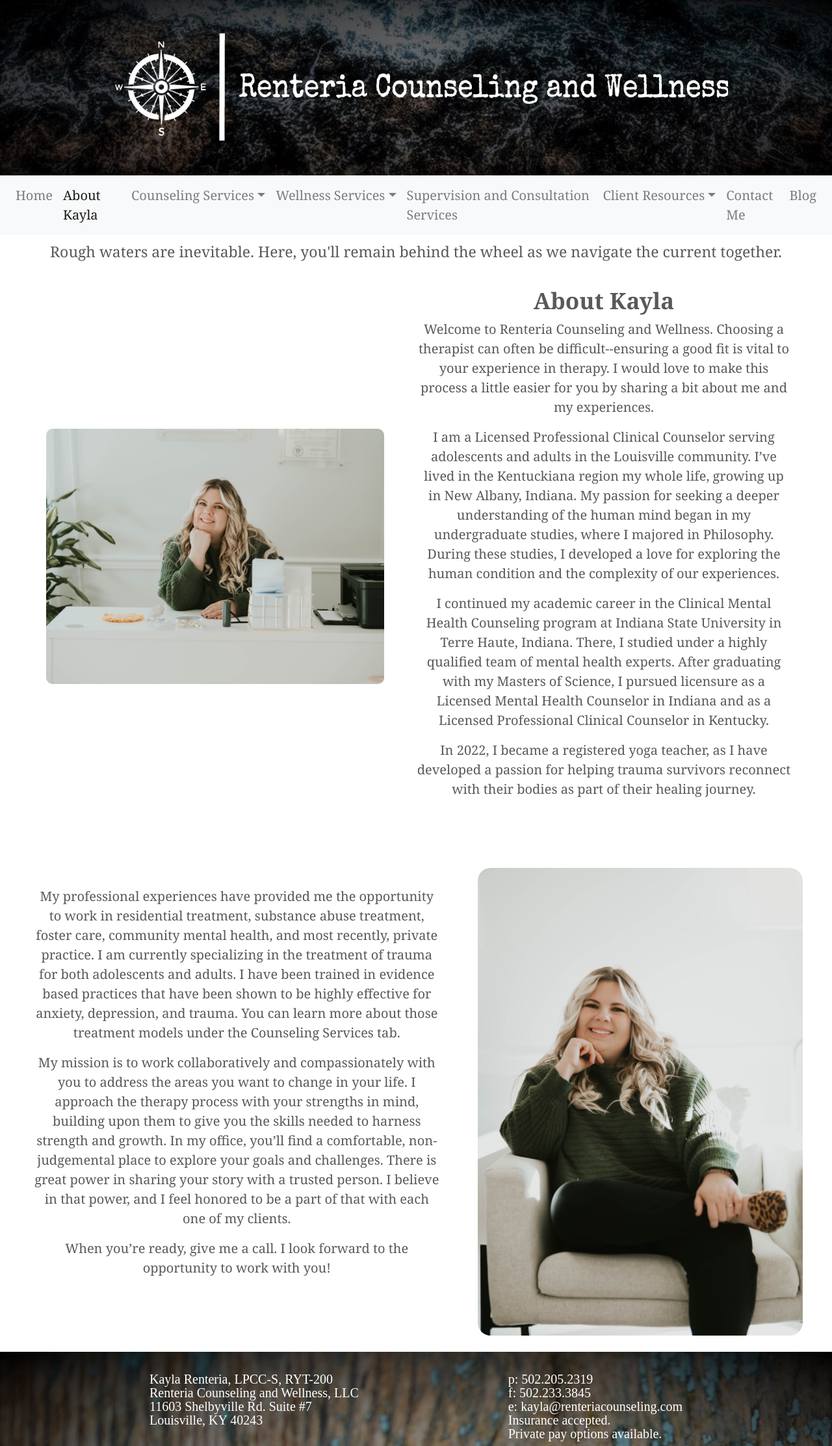
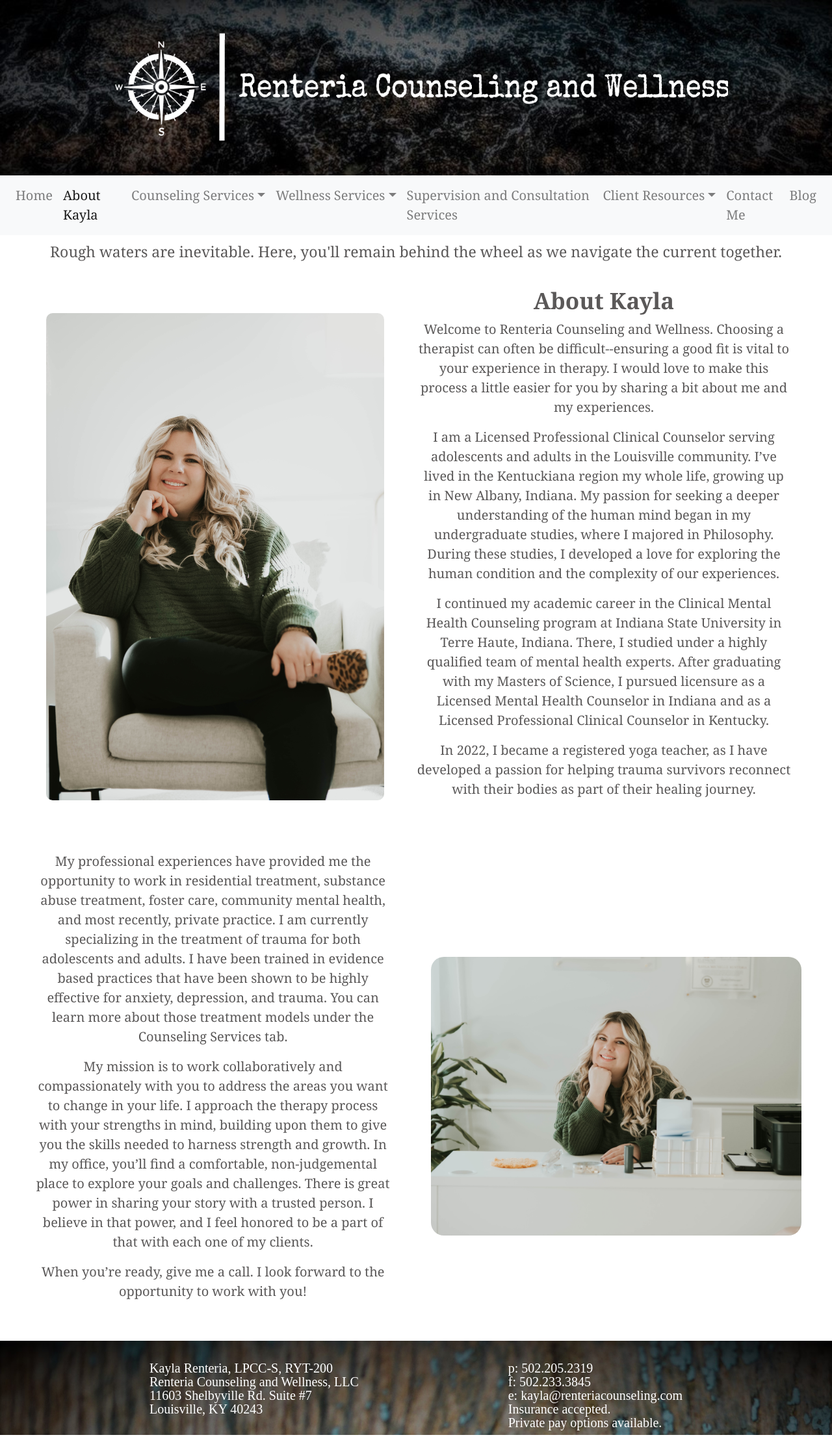
Before and after one commit to kayla-renteria/kaylawebsite, a Jekyll site: the page built from about-kayla.html, in a window 1280 px wide. Shown: the whole page at 65% size. Built offline with Jekyll 4.4.1, drawn with Linux system fonts in a browser that asks for light colours.

Commit message:
Update about-kayla.html

```diff
--- a/about-kayla.html
+++ b/about-kayla.html
@@ -4,7 +4,7 @@
 <!--Container with image and text-->
 <div class="container_2">
   <div class="item_3">
-    <img src="/images/about-kayla/DSCF8786.jpg" alt="kayla_sitting_on_couch" class="profile">
+    <img src="/images/about-kayla/DSCF8822.jpg" alt="kayla_sitting_on_couch" class="profile">
   </div>
   <div class="about_kayla">
     <h2>About Kayla</h2>
@@ -32,7 +32,7 @@
 <!--Container with image and text-->
 <div class="kayla_container">
   <div class="item_3">
-    <img src="/images/about-kayla/DSCF8822.jpg" alt="kayla_facing_viewer" class="profile_2">
+    <img src="/images/about-kayla/DSCF8786.jpg" alt="kayla_facing_viewer" class="profile_2">
   </div>
 
   <div class="item_5">
```
